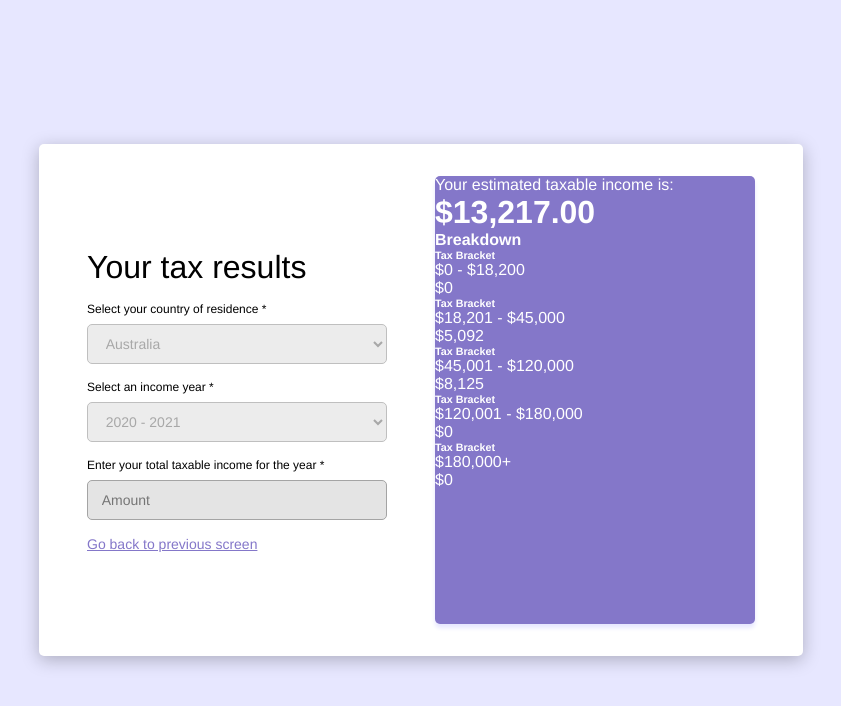
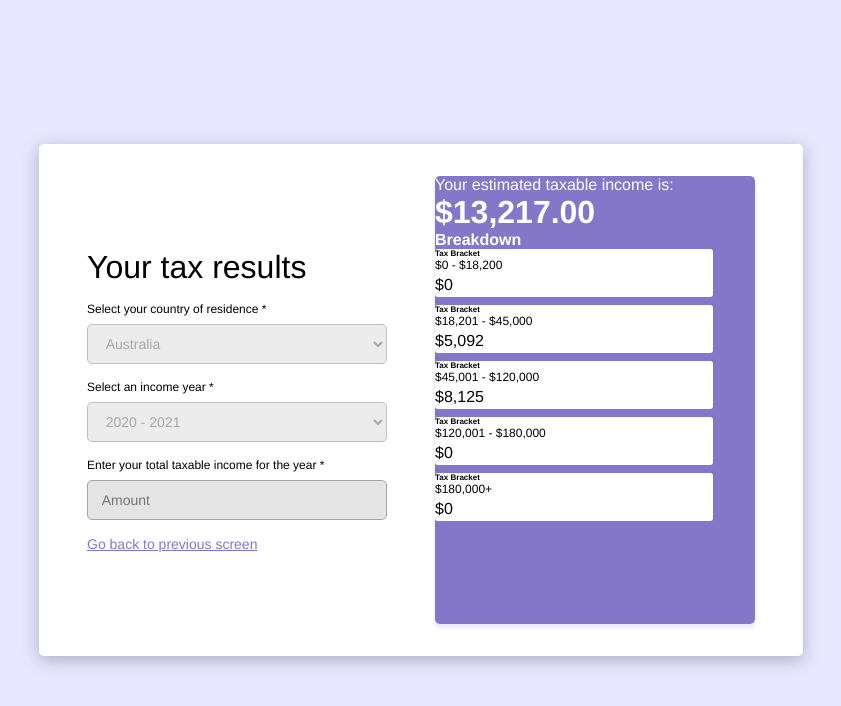
Before and after one commit to JaredGold/taxCalc-interview, a React (Create React App) app: page /form-complete in a window 1280 px wide. Shown: the top 706 px of the page, without its empty margins (219-1060 px from the left). Built offline with nearby package versions, Linux system fonts and the light colour scheme.

Commit message:
2 files modified

```diff
--- a/src/components/InnerContent.jsx
+++ b/src/components/InnerContent.jsx
@@ -1,4 +1,5 @@
 import React from 'react'
+import {Container} from "../styles/styles"
 
 const InnerContent = () => {
   return(
@@ -6,41 +7,41 @@ const InnerContent = () => {
       <p>Your estimated taxable income is:</p>
       <div><h1>$13,217.00</h1></div>
       <h4>Breakdown</h4>
-      <div>
+      <Container>
         <div>
           <h6>Tax Bracket</h6>
           <p>$0 - $18,200</p>
         </div>
           <p>$0</p>
-      </div>
-      <div>
+      </Container>
+      <Container>
         <div>
           <h6>Tax Bracket</h6>
           <p>$18,201 - $45,000</p>
         </div>
           <p>$5,092</p>
-      </div>
-      <div>
+      </Container>
+      <Container>
         <div>
           <h6>Tax Bracket</h6>
           <p>$45,001 - $120,000</p>
         </div>
-          <p>$8,125</p>
-      </div>
-      <div>
+        <p>$8,125</p>
+      </Container>
+      <Container>
         <div>
           <h6>Tax Bracket</h6>
           <p>$120,001 - $180,000</p>
         </div>
           <p>$0</p>
-      </div>
-      <div>
+      </Container>
+      <Container>
         <div>
           <h6>Tax Bracket</h6>
           <p>$180,000+</p>
         </div>
           <p>$0</p>
-      </div>
+      </Container>
     </div>
   )
 }
--- a/src/styles/styles.js
+++ b/src/styles/styles.js
@@ -176,3 +176,16 @@ export const ResultsTitle = styled.h1`
   font-weight: 400;
   margin-bottom: 16px;
 `;
+
+export const Container = styled.div`
+  background-color: white;
+  color: black;
+  margin-bottom: 8px;
+  width: 278px;
+  height: 48px;
+  border-radius: 3px;
+  display: grid;
+  & > div {
+    font-size: 12px;
+  }
+`;
```
